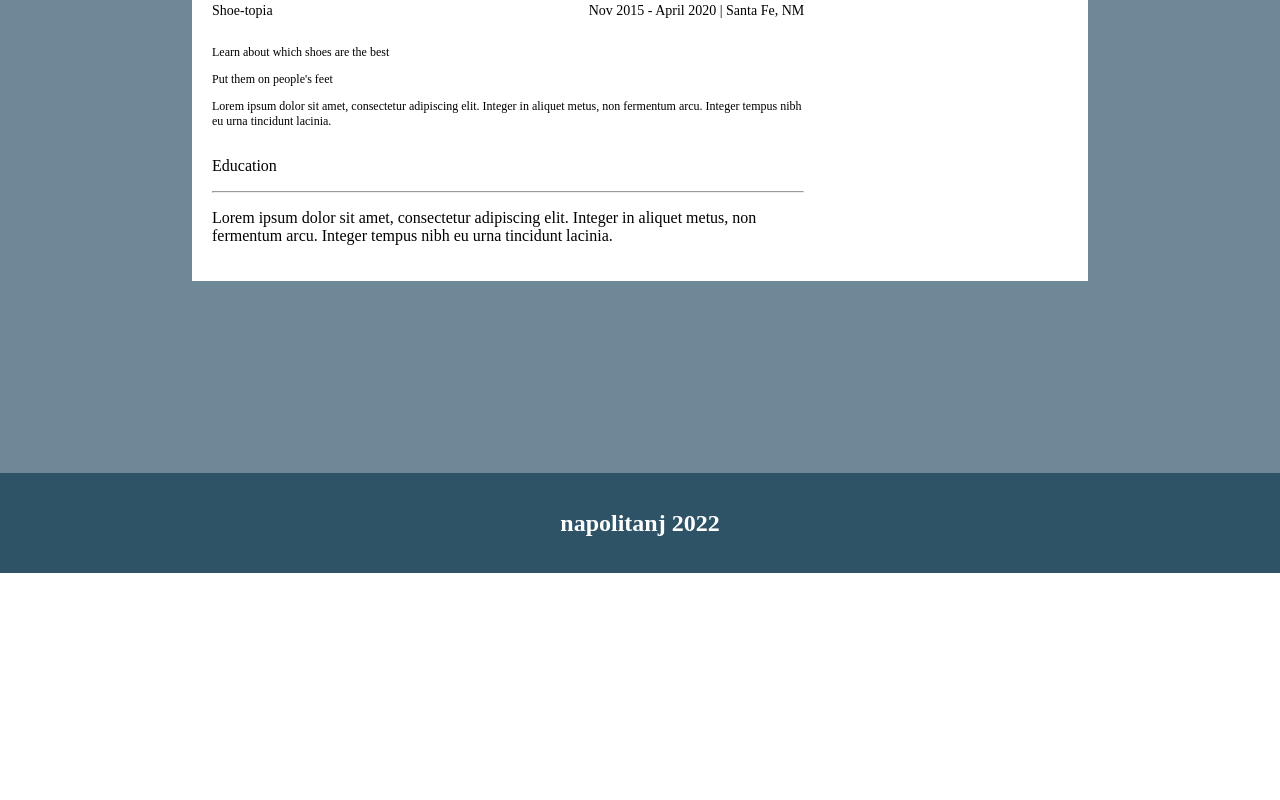
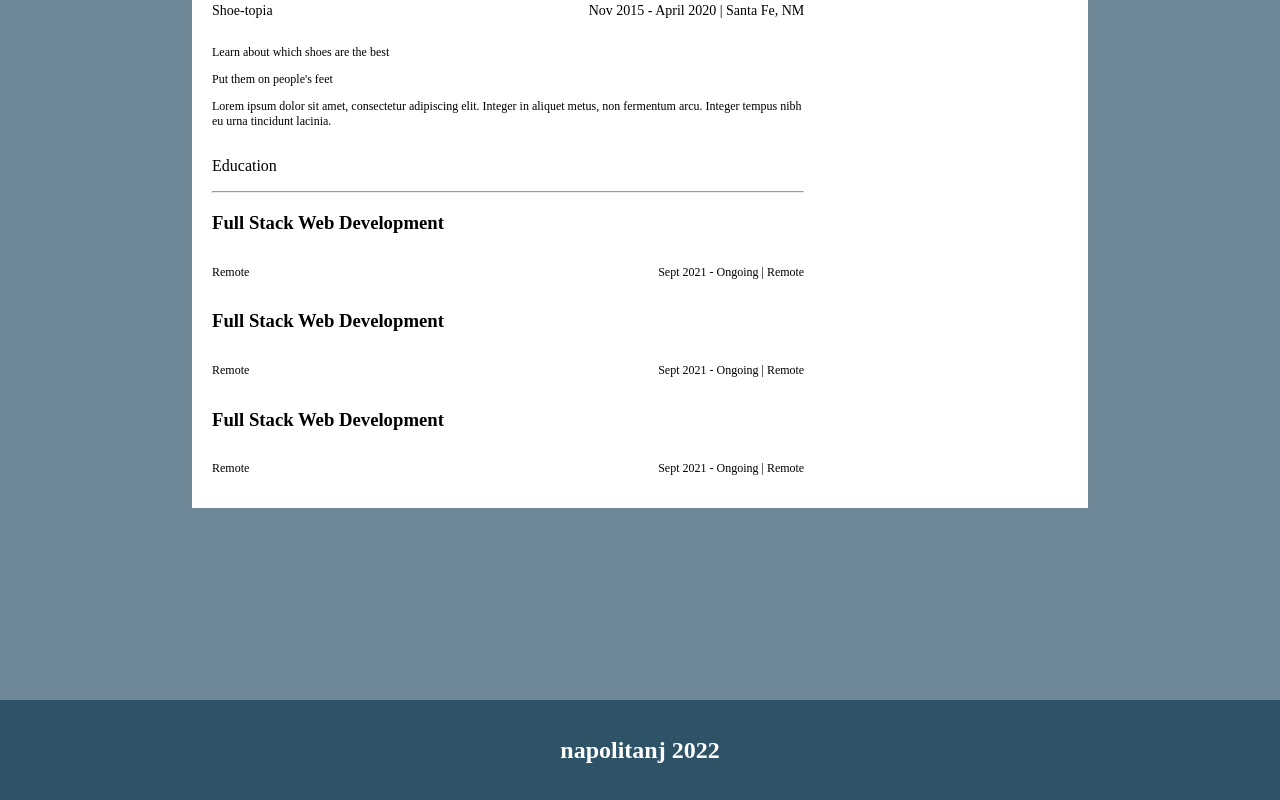
Before and after one commit to napolitanj/resume-builder, a React (Create React App) app: page / in a window 1280 px wide. Shown: the part 1073-1873 px from the top of the page. Before the commit the page ends 1646 px from the top, so only its background shows below. Built offline with nearby package versions, Linux system fonts and the light colour scheme.

Commit message:
Add functioning education preview component

```diff
--- a/src/components/PreviewMode.js
+++ b/src/components/PreviewMode.js
@@ -2,6 +2,8 @@ import React, { Component } from 'react'
 import Header from './previewComponents/Header'
 import PreviewExperience from './previewComponents/PreviewExperience'
 import PreviewEmployment from './previewComponents/PreviewEmployment'
+import PreviewEducation from './previewComponents/PreviewEducation'
+
 
 class PreviewMode extends Component {
   render() {
@@ -32,7 +34,15 @@ class PreviewMode extends Component {
                     <div className="previewBodyElement">
                         <p>Education</p>
                         <hr></hr>
-                        <p>Lorem ipsum dolor sit amet, consectetur adipiscing elit. Integer in aliquet metus, non fermentum arcu. Integer tempus nibh eu urna tincidunt lacinia.</p>
+                        {education.map((edu) => (
+                        <PreviewEducation
+                        key = {edu.id}
+                        degree = {edu.degree}
+                        location = {edu.location}
+                        start = {edu.start}
+                        end = {edu.end}
+                        />
+                        ))}
                     </div>
                 </div>
                 <div className="previewSecondaryBody">
--- /dev/null
+++ b/src/components/previewComponents/PreviewEducation.js
@@ -0,0 +1,18 @@
+import React, { Component } from 'react'
+
+class PreviewEducation extends Component {
+  render() {
+      const {degree, location, start, end} = this.props
+    return (
+      <div>
+            <h3>{degree}</h3>
+            <div className="educationSubText">
+                <p>{location}</p>
+                <p>{start} - {end} | {location}</p>
+            </div>
+      </div>
+    )
+  }
+}
+
+export default PreviewEducation;
--- a/src/index.css
+++ b/src/index.css
@@ -89,3 +89,9 @@ body {
 .duty {
   font-size: 12px;
 }
+
+.educationSubText {
+  display: flex;
+  justify-content: space-between;
+  font-size: 12px;
+}
```
Also changed, not shown: src/components/previewComponents/PreviewEmployment.js (line endings or trailing spaces).
